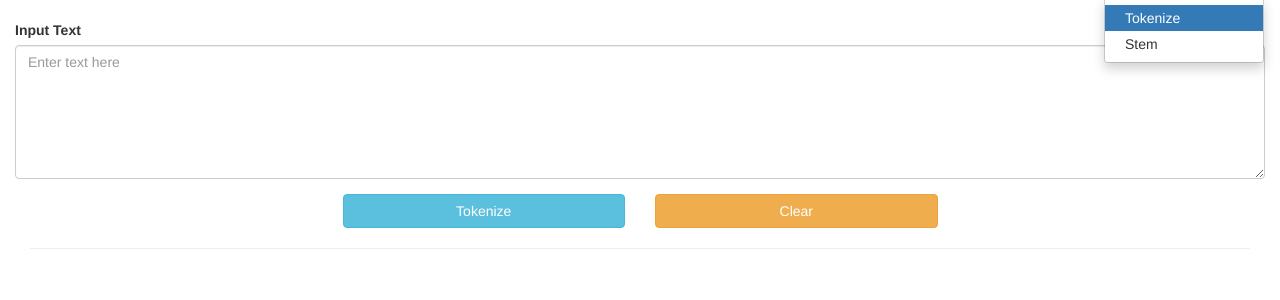
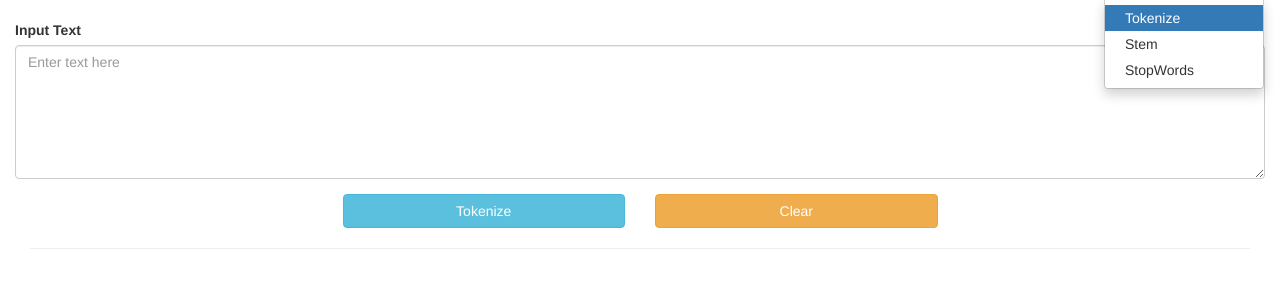
Before and after one commit to TroJan/hindi-news-classifier, a Django app: page / in a window 1280 px wide, after a click on "Preprocess". Shown: the part 52-352 px from the top of the page. Run offline with Django 3.2, Linux system fonts and the light colour scheme; some libraries are stand-ins or nearby versions.

Commit message:
Preprocess: Add support for stopwords removal and extend html in preprocess.

```diff
--- a/src/newsclassifier/preprocess/urls.py
+++ b/src/newsclassifier/preprocess/urls.py
@@ -5,6 +5,7 @@ from .views import *
 urlpatterns = [
 
     url(r'stem', (StemmingView.as_view()), name='stem_view'),
+    url(r'stopwords', (StopWordsRemovalView.as_view()), name='stopwords_view'),
     url(r'', (TokenizeView.as_view()), name='tokenize_view'),
 
 ]
--- a/src/newsclassifier/preprocess/views.py
+++ b/src/newsclassifier/preprocess/views.py
@@ -75,3 +75,29 @@ class StemmingView(ListView):
             'form': form_obj,
             'stem_words': stem_map
         })
+
+
+class StopWordsRemovalView(ListView):
+
+    template_name = 'preprocess/stopwords.html'
+    form_class = PreprocessForm
+
+    def get(self, request, *args, **kwargs):
+        form_obj = self.form_class(request.GET or None)
+        no_stopwords_tokens = None
+        if form_obj.is_valid():
+            text = form_obj.cleaned_data.get('text')
+            tokens = tokenize(text)
+            # remove hyphenated and duplicate hyphented words
+            tokens = remove_hyphenated_tokens(tokens)
+            stopwords = stopwords_list()
+
+            no_stopwords_tokens = [token for token in tokens if token.encode('utf8') not in stopwords]
+
+            stopwords_present = list(set(tokens) - set(no_stopwords_tokens))
+
+        return render(request, self.template_name, {
+            'form': form_obj,
+            'no_stopwords_tokens': no_stopwords_tokens,
+            'stopwords_present': stopwords_present,
+        })
--- a/src/newsclassifier/templates/base.html
+++ b/src/newsclassifier/templates/base.html
@@ -47,6 +47,9 @@
                     <li {% if request.resolver_match.url_name == 'stem_view' %}class="active"{% endif %}>
                         <a href="{% url 'preprocess:stem_view' %}" >Stem</a>
                     </li>
+                    <li {% if request.resolver_match.url_name == 'stopwords_view' %}class="active"{% endif %}>
+                        <a href="{% url 'preprocess:stopwords_view' %}" >StopWords</a>
+                    </li>
                 </ul>
                 </li>
                 {% if request.user.is_superuser %}
--- /dev/null
+++ b/src/newsclassifier/templates/preprocess/base.html
@@ -0,0 +1,29 @@
+{% extends "base.html" %}
+
+{% load staticfiles %}
+{% block title %} Preprocess | {{block.super}} {% endblock %}
+{% block container %}
+
+    {{ block.super }}
+
+    <div class="col-sm-12">
+        <div class="row">
+        {% include "message.html" %}
+        <form>
+            <div class="form-group">
+                <label for="inputText">Input Text</label>
+                {{ form.text }}
+            </div>
+            <div class="form-group">
+                <div class="col-sm-3 col-sm-offset-3">
+                    <button type="submit"  id="send" class="btn btn-info btn-block">{% block processbutton %}{% endblock %}</button>
+                </div>
+                <div class="col-sm-3">
+                    <a type="submit"  id="reset" href="{% block clearbutton %}{% endblock %}" class="btn btn-warning btn-block">Clear</a>
+                </div>
+            </div>
+        </form>
+    </div>
+    <hr/>
+
+{% endblock %}
--- a/src/newsclassifier/templates/preprocess/tokenize.html
+++ b/src/newsclassifier/templates/preprocess/tokenize.html
@@ -1,34 +1,13 @@
-{% extends "base.html" %}
+{% extends "preprocess/base.html" %}
 
 {% load staticfiles %}
-{% block title %}Tokenize | Preprocess | {{block.super}} {% endblock %}
+{% block title %}Tokenize | {{block.super}} {% endblock %}
+{% block processbutton %}Tokenize{% endblock %}
+{% block clearbutton %}{% url 'preprocess:tokenize_view' %}{% endblock %}
+
 {% block container %}
 
     {{ block.super }}
-
-    <div class="col-sm-12 col-md-12">
-        <div class="row"></div>
-        <div class="row">
-
-            {% include "message.html" %}
-
-            <form>
-                <div class="form-group">
-                    <label for="inputText">Input Text</label>
-                    {{ form.text }}
-                </div>
-                <div class="form-group">
-                <div class="col-sm-3 col-sm-offset-3">
-                    <button type="submit"  id="send" class="btn btn-info btn-block">Tokenize</button>
-                </div>
-
-                <div class="col-sm-3">
-                    <a type="submit"  id="reset" href="{% url 'preprocess:tokenize_view' %}" class="btn btn-warning btn-block">Clear</a>
-                </div>
-                </div>
-            </form>
-        </div>
-        <hr/>
 
     {% if sentences %}
         <div class="panel panel-default">
@@ -88,7 +67,4 @@
         </div>
     {% endif %}
 
-        </div>
-    </div>
-
 {% endblock %}
```
Also changed, not shown: src/newsclassifier/templates/preprocess/stemming.html (+7 -31 lines), src/newsclassifier/templates/preprocess/stopwords.html (added, +42 -0 lines). Lines whose indentation alone changed are shown as unchanged.
